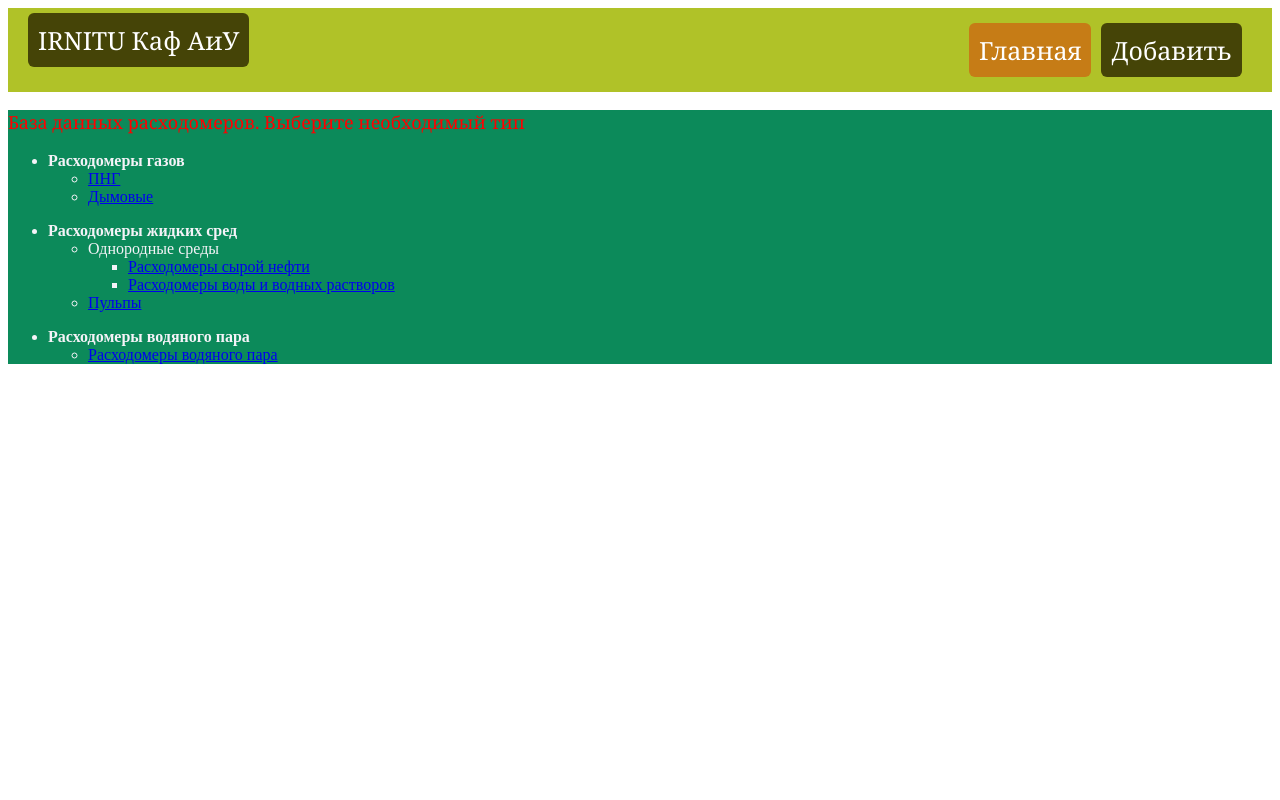
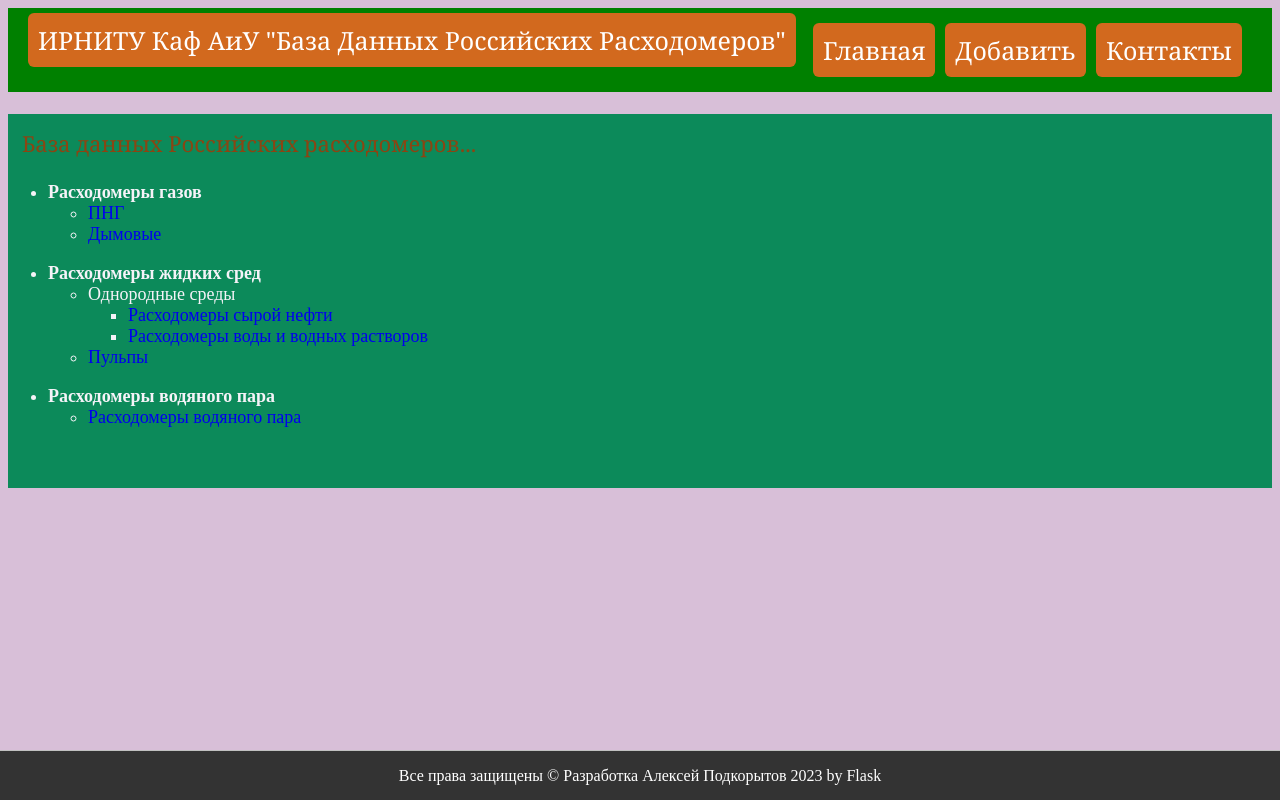
Before and after one commit to Alexpy91/Base_Flows, a Flask app: page / in a window 1280 px wide. Run offline with Flask 2, Linux system fonts and the light colour scheme.

Commit message:
for_looking

```diff
--- a/app.py
+++ b/app.py
@@ -106,6 +106,10 @@ class Steam(db.Model):
 @app.route('/')
 def index():
     return render_template('index.html')
+
+@app.route('/contact')
+def contact():
+    return render_template('contact.html')
 
 
 @app.route('/add_base', methods=['POST', 'GET'])
--- a/static/css/style.css
+++ b/static/css/style.css
@@ -1,5 +1,9 @@
 * {
   box-sizing: border-box;
+}
+
+body {
+background: Thistle;
 }
 
 .div_header {
@@ -7,7 +11,7 @@
   flex-direction: row;
   justify-content: space-between;
   flex-wrap: wrap;
-  background-color: #b0c228;
+  background-color: green;
   padding: 15px 20px;
 }
 
@@ -18,17 +22,17 @@
   text-decoration: none;
   font-size: 25px;
   border-radius: 6px;
-  background-color: rgb(69, 68, 7);
+  background-color: Chocolate;
   margin-right: 10px;
 }
 
 .div_header a:hover {
-  background-color: rgb(239, 91, 158);
+  background-color: gold;
   color: #554c5f;
 }
 
 .div_header a.active {
-  background-color: rgb(198, 124, 22);
+  background-color: blue;
 }
 
 nav {
@@ -55,6 +59,10 @@ nav {
   font-family: "Times New Roman", Times, serif;
   text-indent: 50px;
   text-align: justify;
+
+}
+.main_base a{
+text-decoration: none;
 }
 
 header h1 {
@@ -179,11 +187,14 @@ input[type="password"] {
 .main_base {
   color: #f5f3f8;
   background: #0c8a5a;
+  text-decoration: none;
+  font-size:18px;
 }
 .main_base .welcome {
   font-family: Georgia, "Times New Roman", Times, serif;
-  font-size: 18px;
-  color: red;
+  font-size: 22px;
+  color: SaddleBrown;
+  padding: 14px 2px 2px 14px;
 }
 
 select {
@@ -196,3 +207,23 @@ select {
   background-color: #f8f8f8;
   resize: none;
 }
+
+#footer {
+  position: absolute;
+  width: 100%;
+  height: 50px;
+  border-bottom: 1px solid silver;
+  text-align: center;
+  background: #333;
+  color: #fff;
+  line-height: 50px;
+  margin-bottom: 50px;
+  margin-bottom: 0;
+  margin-top: 50px;
+  border-bottom: 0;
+  border-top: 1px solid silver;
+  position: fixed; /* Фиксированное положение */
+  left: 0; bottom: 0; /* Левый нижний угол */
+  color: #fff; /* Цвет текста */
+  width: 100%; /* Ширина слоя */
+}
--- a/templates/add_base.html
+++ b/templates/add_base.html
@@ -34,6 +34,9 @@ main page
         <textarea name="comment" id="comment" placeholder="Комментарий"></textarea> <br>
         <input type="submit" value="Добавить">
     </form>
+    <br>
+    <br>
+    <br>
 </div>
 
 {% endblock %}
--- a/templates/index.html
+++ b/templates/index.html
@@ -5,9 +5,8 @@ main page
 
 {% block body %}
 
-
     <div class="main_base">
-      <p class="welcome">База данных расходомеров. Выберите необходимый тип</p>
+      <p class="welcome">База данных Российских расходомеров...</p>
 
       <ul>
         <li><b>Расходомеры газов</b></li>
@@ -36,6 +35,8 @@ main page
          <li><a href="flow_list/steam">Расходомеры водяного пара</a></li>
           </ul>
       </ul>
+      <br>
+      <br>
     </div>
 
 
--- a/templates/pattern.html
+++ b/templates/pattern.html
@@ -11,16 +11,18 @@
   <body>
     <div class="div_header">
       <div class="logo">
-        <a href="/">IRNITU Каф АиУ</a>
+        <a href="/">ИРНИТУ Каф АиУ "База Данных Российских Расходомеров"</a>
       </div>
       <nav>
-        <a href="/" class="active">Главная</a>
+        <a href="/">Главная</a>
           <a href="/add_base">Добавить</a>
-
+         <a href="/contact">Контакты</a>
 
       </nav>
     </div>
 
   {% block body%}{% endblock %}
+
+     <div id="footer">Все права защищены © Разработка Алексей Подкорытов 2023  by Flask</div>
   </body>
 </html>
```
Also changed, not shown: templates/contact.html (added, +23 -0 lines), 1 other file.
